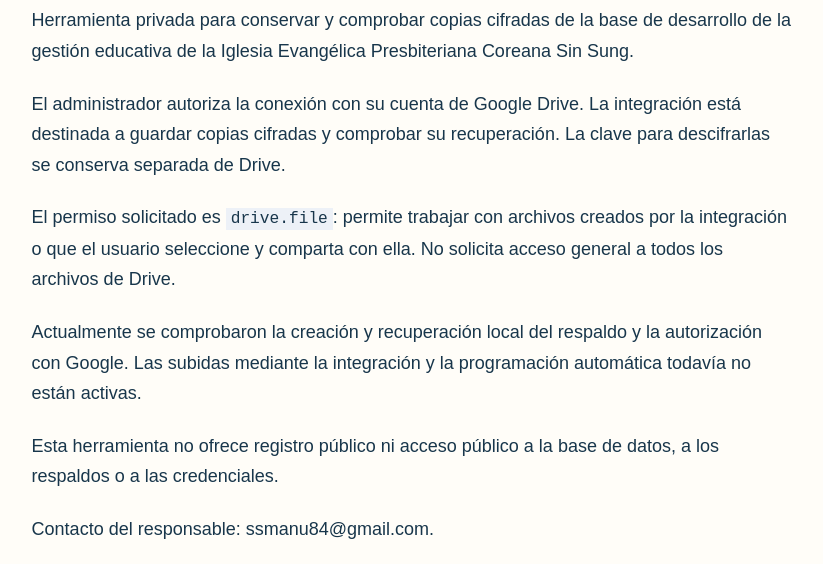
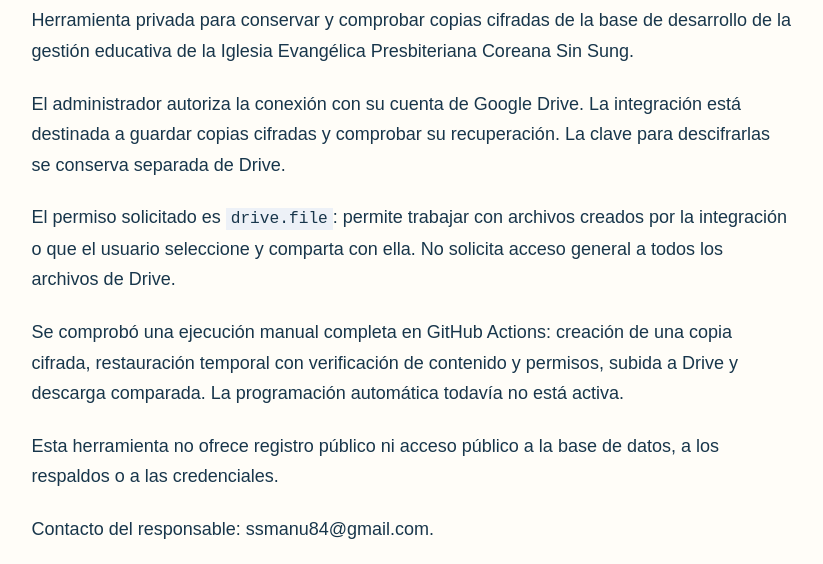
Before and after one commit to ssmanu84/sin-sung-respaldos-info, a plain HTML site: page index.html in a window 1280 px wide. Shown: the part 235-799 px from the top of the page, without its empty margins (228-1051 px from the left). Drawn offline with Linux system fonts and the light colour scheme.

Commit message:
Documentar prueba manual de respaldo cifrado y horario aún apagado

```diff
--- a/index.html
+++ b/index.html
@@ -4,7 +4,7 @@
 <p>Herramienta privada para conservar y comprobar copias cifradas de la base de desarrollo de la gestión educativa de la Iglesia Evangélica Presbiteriana Coreana Sin Sung.</p>
 <p>El administrador autoriza la conexión con su cuenta de Google Drive. La integración está destinada a guardar copias cifradas y comprobar su recuperación. La clave para descifrarlas se conserva separada de Drive.</p>
 <p>El permiso solicitado es <code>drive.file</code>: permite trabajar con archivos creados por la integración o que el usuario seleccione y comparta con ella. No solicita acceso general a todos los archivos de Drive.</p>
-<p>Actualmente se comprobaron la creación y recuperación local del respaldo y la autorización con Google. Las subidas mediante la integración y la programación automática todavía no están activas.</p>
+<p>Se comprobó una ejecución manual completa en GitHub Actions: creación de una copia cifrada, restauración temporal con verificación de contenido y permisos, subida a Drive y descarga comparada. La programación automática todavía no está activa.</p>
 <p>Esta herramienta no ofrece registro público ni acceso público a la base de datos, a los respaldos o a las credenciales.</p>
 <p>Contacto del responsable: ssmanu84@gmail.com.</p>
 <p><a href="./privacidad/">Leer la política de privacidad</a></p></main><footer><p>Contacto del responsable: <a href="mailto:ssmanu84@gmail.com">ssmanu84@gmail.com</a></p><p>Páginas informativas · Sin acceso a datos ni respaldos</p></footer></body></html>
```
